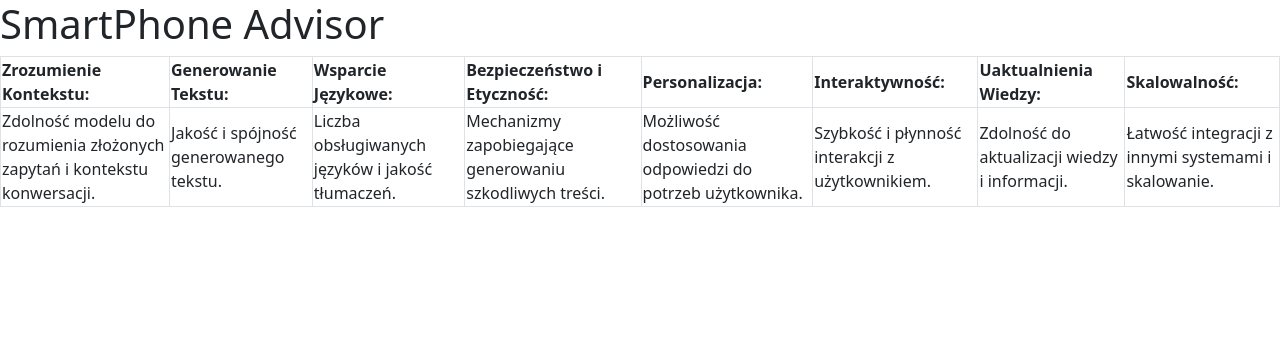
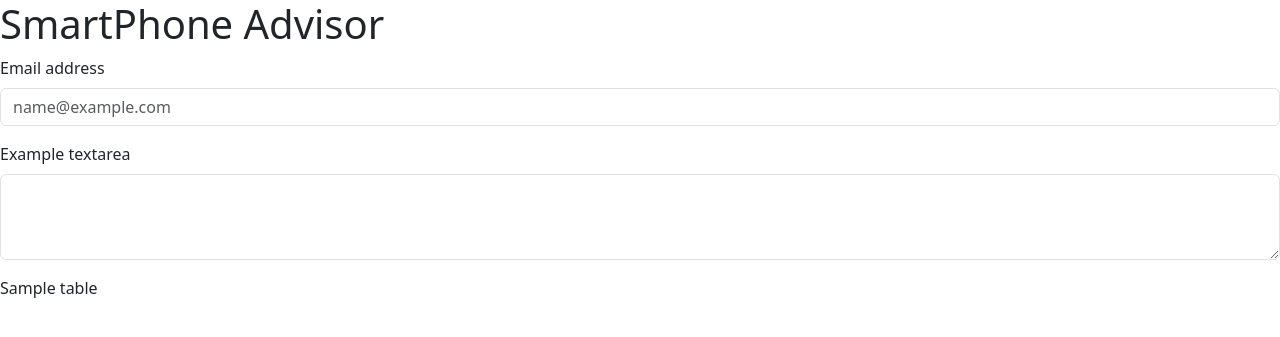
Before and after one commit to MikolajKarla/Orange-SmartPhone-Advisor, a Flask app: template templates/index.html in a window 1280 px wide. Shown: the top 337 px of the page. Run offline with Flask 3, Linux system fonts and the light colour scheme; the template is opened without the code that fills it: most values are stand-ins (such as "Sample title", 1, 10 or a date in 2020).

Commit message:
zmiana indexu, dodajcie style

```diff
--- a/templates/index.html
+++ b/templates/index.html
@@ -9,30 +9,22 @@
 </head>
 <body>
     <script src="https://cdn.jsdelivr.net/npm/bootstrap@5.3.3/dist/js/bootstrap.bundle.min.js" defer integrity="sha384-YvpcrYf0tY3lHB60NNkmXc5s9fDVZLESaAA55NDzOxhy9GkcIdslK1eN7N6jIeHz" crossorigin="anonymous"></script>
+    <h1>SmartPhone Advisor</h1>
+    <header>
+        <div class="mb-3">
+            <label for="exampleFormControlInput1" class="form-label">Email address</label>
+            <input type="email" class="form-control" id="exampleFormControlInput1" placeholder="name@example.com">
+          </div>
+          <div class="mb-3">
+            <label for="exampleFormControlTextarea1" class="form-label">Example textarea</label>
+            <textarea class="form-control" id="exampleFormControlTextarea1" rows="3"></textarea>
+          </div>
+    </header>
 
-    <h1>SmartPhone Advisor</h1>
-    <!-- strona główna -->
-    <table class="border">
-        <tr class="border">
-            <td class="border"><strong>Zrozumienie Kontekstu:</strong></td>
-            <td  class="border"><strong>Generowanie Tekstu:</strong></td>
-            <td class="border"><strong> Wsparcie Językowe:</strong></td>
-            <td  class="border"><strong>Bezpieczeństwo i Etyczność:</strong></td>
-            <td class="border"><strong> Personalizacja:</strong></td>
-            <td  class="border"><strong>Interaktywność:</strong></td>
-            <td class="border"><strong> Uaktualnienia Wiedzy:</strong></td>
-            <td  class="border"><strong>Skalowalność:</strong></td>
-        </tr>
-        <tr>
-            <td class="border">Zdolność modelu do rozumienia złożonych zapytań i kontekstu konwersacji.</td>
-            <td class="border">Jakość i spójność generowanego tekstu.</td>
-            <td class="border">Liczba obsługiwanych języków i jakość tłumaczeń.</td>
-            <td class="border">Mechanizmy zapobiegające generowaniu szkodliwych treści.</td>
-            <td class="border">Możliwość dostosowania odpowiedzi do potrzeb użytkownika.</td>
-            <td class="border">Szybkość i płynność interakcji z użytkownikiem.</td>
-            <td class="border">Zdolność do aktualizacji wiedzy i informacji.</td>
-            <td class="border">Łatwość integracji z innymi systemami i skalowanie.</td>
-        </tr>
-    </table>
+
+    <div class="table">
+        {{ table }}
+        </table>
+    </div>
 </body>
 </html>
```
